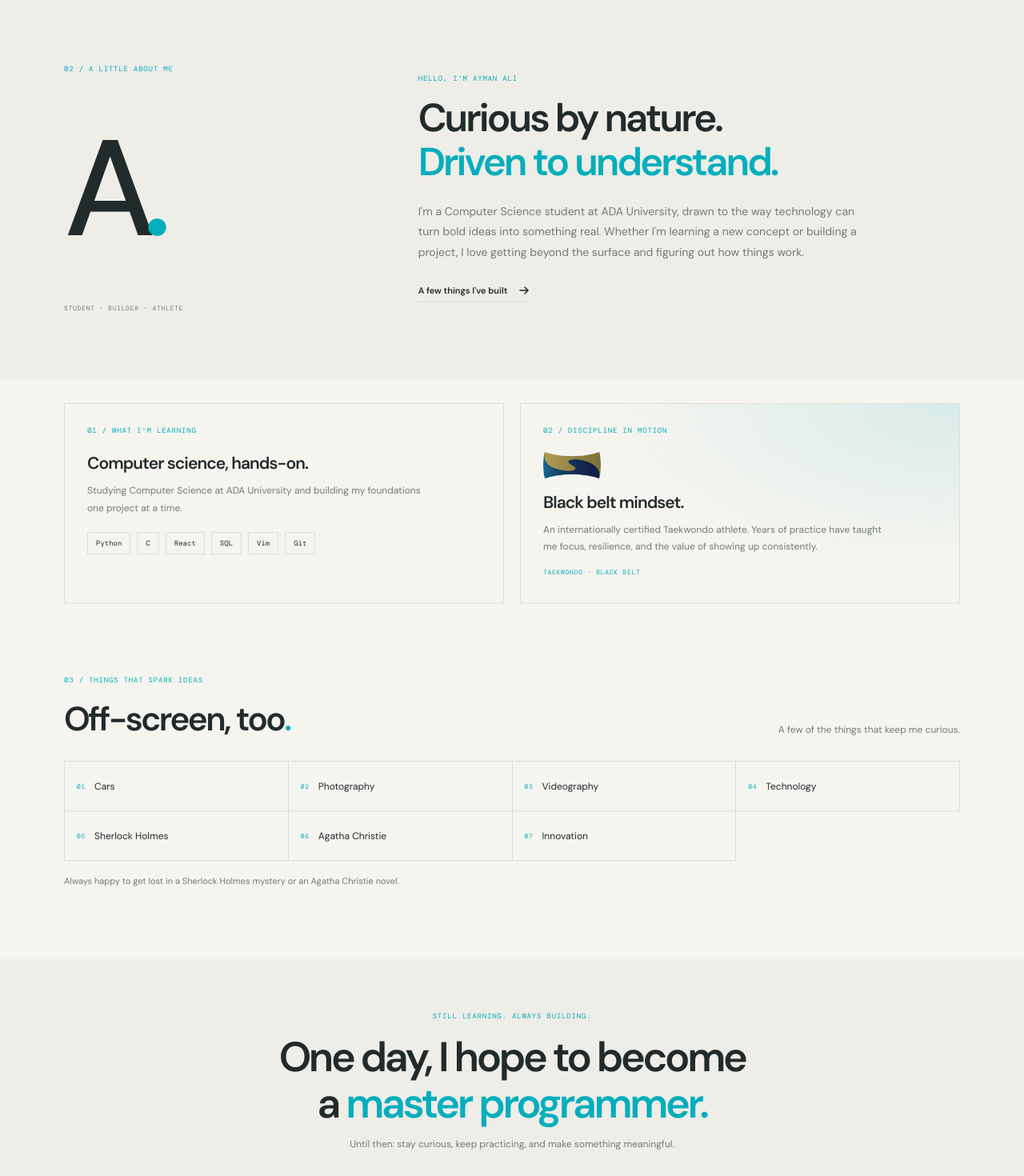
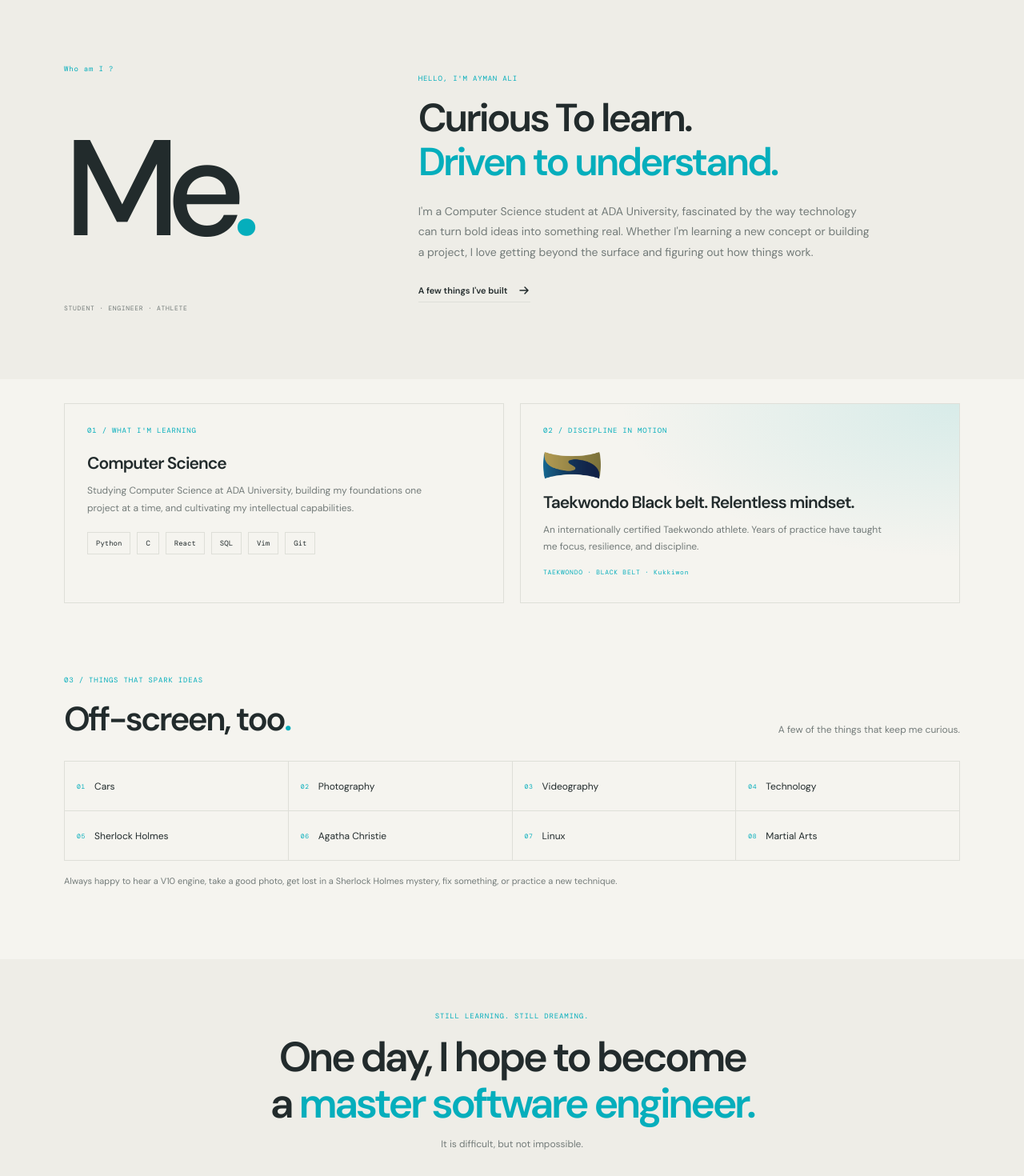
Before and after one commit to iAymanAli/site_portfolio, a React (Vite) app: page /about in a window 1280 px wide. Shown: the part 100-1570 px from the top of the page at 80% size. Built offline with nearby package versions, Linux system fonts and the light colour scheme.

Commit message:
modified the content of AboutPage.jsx

```diff
--- a/src/data/interests.js
+++ b/src/data/interests.js
@@ -5,5 +5,6 @@ export const interests = [
   'Technology',
   'Sherlock Holmes',
   'Agatha Christie',
-  'Innovation',
+  'Linux',
+  'Martial Arts',
 ]
--- a/src/pages/AboutPage/AboutPage.jsx
+++ b/src/pages/AboutPage/AboutPage.jsx
@@ -11,19 +11,19 @@ function AboutPage() {
       <section className="about-section">
         <div className={`section-wrap ${styles.aboutLayout}`}>
           <div className={styles.aboutMark}>
-            <span className="section-kicker">02 / A LITTLE ABOUT ME</span>
-            <span className={styles.aboutNumber}>A<span>.</span></span>
-            <span className={styles.aboutMarkCaption}>STUDENT · BUILDER · ATHLETE</span>
+            <span className="section-kicker">Who am I ?</span>
+            <span className={styles.aboutNumber}>Me<span>.</span></span>
+            <span className={styles.aboutMarkCaption}>STUDENT · ENGINEER · ATHLETE</span>
           </div>
           <div className={styles.aboutCopy}>
             <span className={styles.aboutOverline}>HELLO, I&apos;M AYMAN ALI</span>
             <h1>
-              Curious by nature.
+              Curious To learn.
               <br />
               <span>Driven to understand.</span>
             </h1>
             <p>
-              I&apos;m a Computer Science student at ADA University, drawn to
+              I&apos;m a Computer Science student at ADA University, fascinated by
               the way technology can turn bold ideas into something real.
               Whether I&apos;m learning a new concept or building a project, I
               love getting beyond the surface and figuring out how things work.
@@ -38,10 +38,10 @@ function AboutPage() {
       <div className={`section-wrap ${styles.aboutDetails}`}>
         <section className={styles.aboutPanel}>
           <span className="section-kicker">01 / WHAT I&apos;M LEARNING</span>
-          <h2>Computer science, hands-on.</h2>
+          <h2>Computer Science</h2>
           <p>
-            Studying Computer Science at ADA University and building my
-            foundations one project at a time.
+            Studying Computer Science at ADA University, building my
+            foundations one project at a time, and cultivating my intellectual capabilities.
           </p>
           <div className={styles.skillList} aria-label="Languages and tools">
             {skills.map((skill) => <span className={styles.skillChip} key={skill}>{skill}</span>)}
@@ -57,13 +57,12 @@ function AboutPage() {
             loading="lazy"
             decoding="async"
           />
-          <h2>Black belt mindset.</h2>
+          <h2>Taekwondo Black belt. Relentless mindset.</h2>
           <p>
             An internationally certified Taekwondo athlete. Years of practice
-            have taught me focus, resilience, and the value of showing up
-            consistently.
+            have taught me focus, resilience, and discipline.
           </p>
-          <span className={styles.athleteCaption}>TAEKWONDO · BLACK BELT</span>
+          <span className={styles.athleteCaption}>TAEKWONDO · BLACK BELT · Kukkiwon</span>
         </section>
       </div>
 
@@ -84,22 +83,21 @@ function AboutPage() {
           ))}
         </div>
         <p className={styles.readingNote}>
-          Always happy to get lost in a Sherlock Holmes mystery or an Agatha
-          Christie novel.
+          Always happy to hear a V10 engine, take a good photo, get lost in a Sherlock Holmes mystery,
+          fix something, or practice a new technique.
         </p>
       </section>
 
       <section className={styles.aboutAmbition}>
         <div className={`section-wrap ${styles.ambitionInner}`}>
-          <span className="section-kicker">STILL LEARNING. ALWAYS BUILDING.</span>
+          <span className="section-kicker">STILL LEARNING. STILL DREAMING.</span>
           <h2>
             One day, I hope to become
             <br />
-            a <span>master programmer.</span>
+            a <span>master software engineer.</span>
           </h2>
           <p>
-            Until then: stay curious, keep practicing, and make something
-            meaningful.
+            It is difficult, but not impossible.
           </p>
         </div>
       </section>
```
